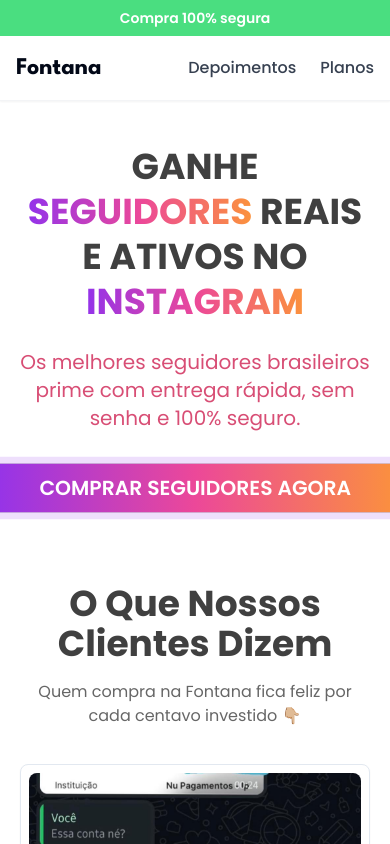
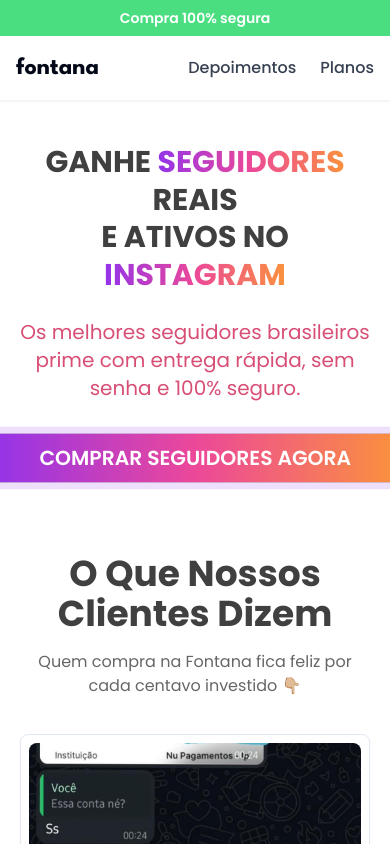
Before and after one commit to Gustavolbarros-jpg/follower-fast-lane, a React (Vite) app: page / in a window 390 px wide. Shown: the top 844 px of the page. Built offline with nearby package versions, Linux system fonts and the light colour scheme.

Commit message:
ajuster in text font

```diff
--- a/src/pages/Index.tsx
+++ b/src/pages/Index.tsx
@@ -218,7 +218,7 @@ const Index = () => {
           <div className="max-w-6xl mx-auto flex justify-between items-center">
             <div className="flex items-center space-x-3">
               <span className="text-2xl font-bold" style={{ fontFamily: 'League Spartan, sans-serif' }}>
-                Fontana
+                fontana
               </span>
             </div>
             <nav className="flex space-x-6">
@@ -237,7 +237,7 @@ const Index = () => {
 
      <section className="bg-white py-12 px-4">
         <div className="max-w-6xl mx-auto flex flex-col items-center animate-fade-in">
-          <h1 className="text-4xl uppercase mb-6 leading-tight md:text-6xl font-bold text-neutral-700 text-center">
+          <h1 className="text-3xl uppercase mb-6 leading-tight md:text-6xl font-bold text-neutral-700 text-center">
             GANHE <span className="bg-gradient-to-r from-purple-600 via-pink-500 to-orange-400 bg-clip-text text-transparent">SEGUIDORES</span> REAIS<br />
             E ATIVOS NO <span className="bg-gradient-to-r from-purple-600 via-pink-500 to-orange-400 bg-clip-text text-transparent">INSTAGRAM</span>
           </h1>
```
